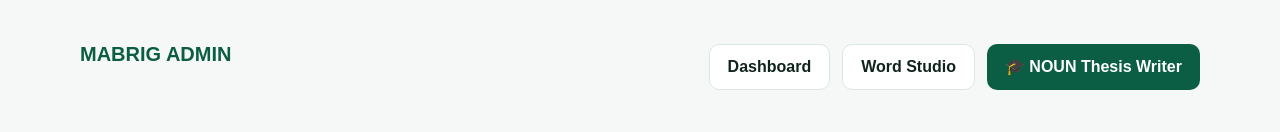
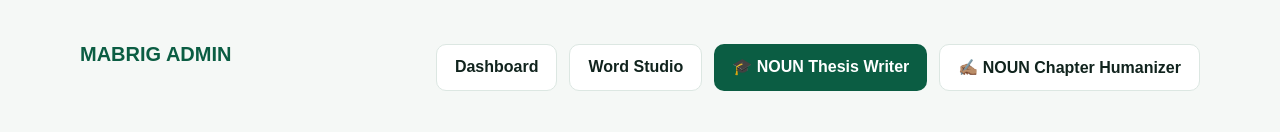
Before and after one commit to mabrig1/mabrig-academic-assistance, a Next.js app: page /admin/converter in a window 1280 px wide. Shown: the top 132 px of the page. Built offline with nearby package versions, Linux system fonts and the light colour scheme; no server answers.

Commit message:
Expose NOUN chapter humanizer in admin navigation

```diff
--- a/app/admin/layout.tsx
+++ b/app/admin/layout.tsx
@@ -8,6 +8,7 @@ export default function AdminLayout({ children }: { children: ReactNode }) {
         <a className="btn secondary" href="/admin">Dashboard</a>
         <a className="btn secondary" href="/admin/converter">Word Studio</a>
         <a className="btn primary" href="/admin/thesis-writer">🎓 NOUN Thesis Writer</a>
+        <a className="btn secondary" href="/admin/noun-chapter-humanizer">✍🏽 NOUN Chapter Humanizer</a>
       </div>
     </nav>
     {children}
```
